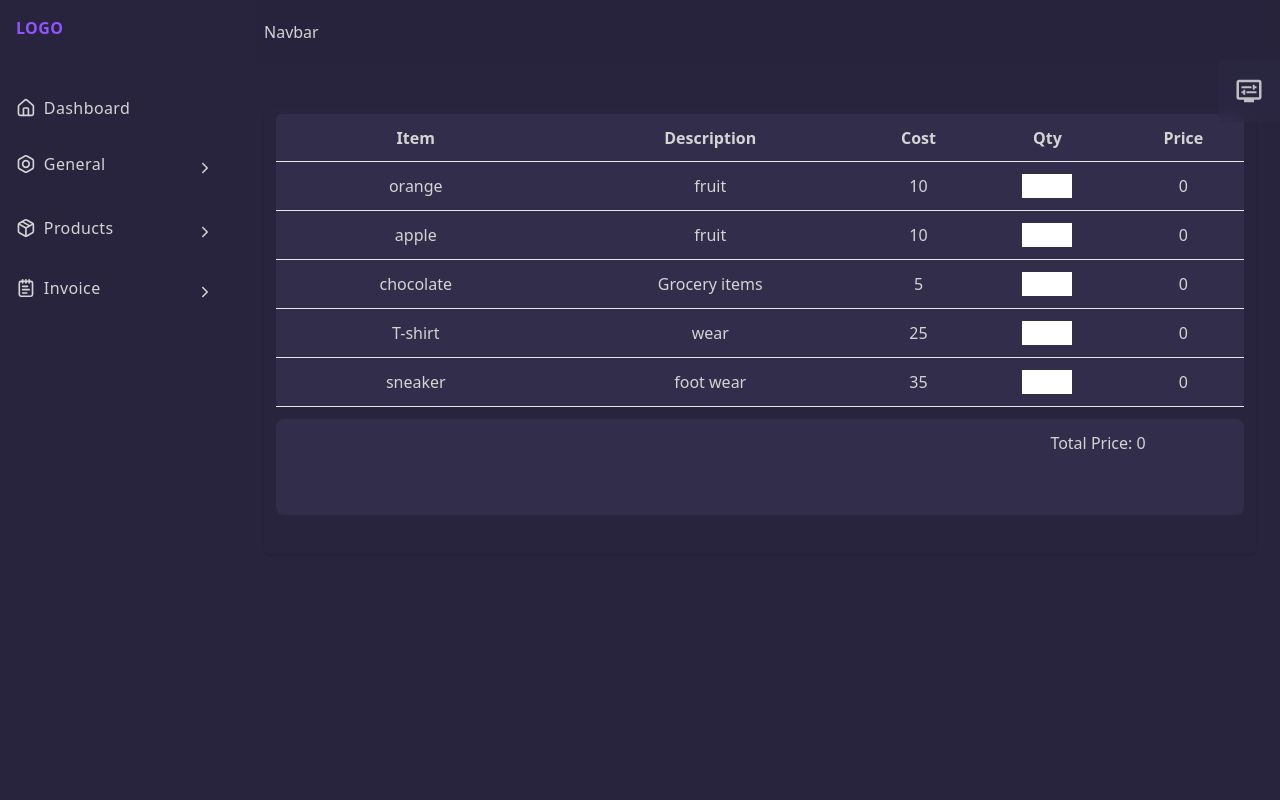
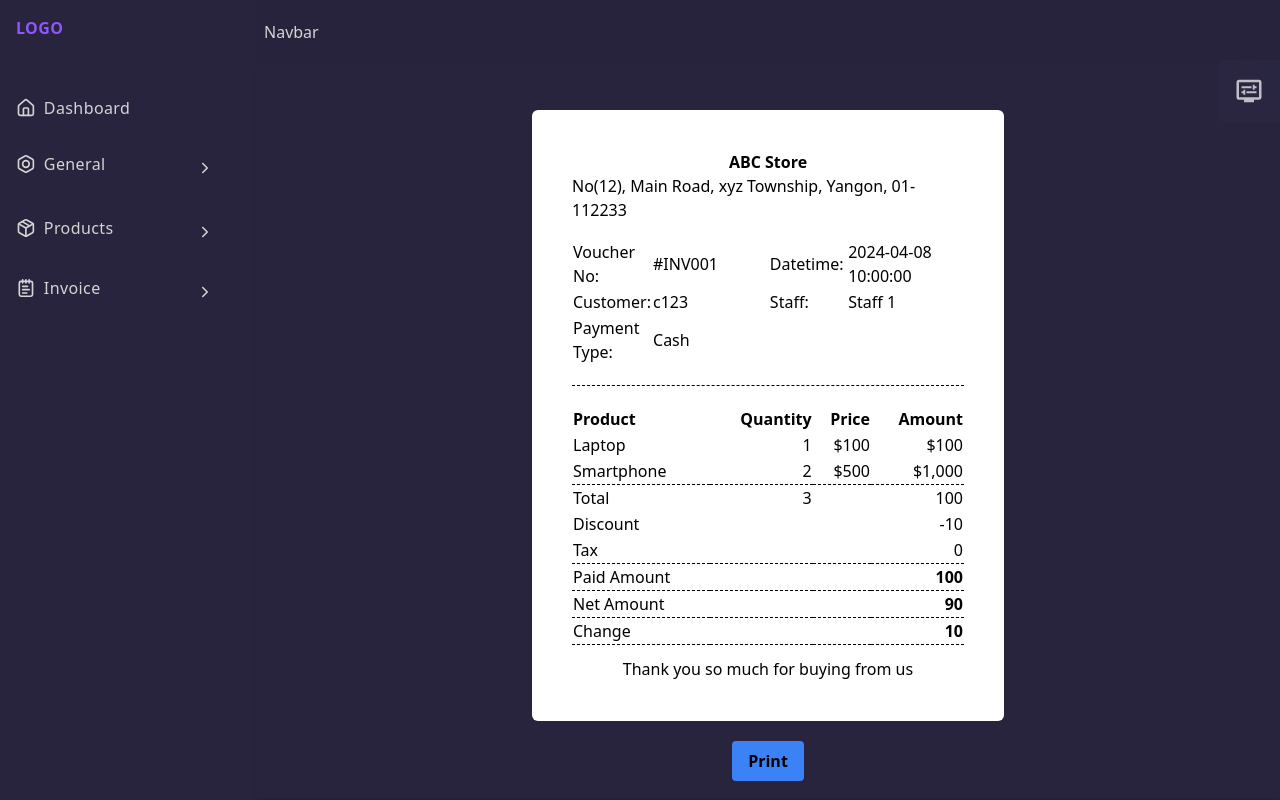
Before and after one commit to one-project-one-month/pos_frontend_react, a React (Vite) app: page /invoice/preview in a window 1280 px wide. Built offline with nearby package versions, Linux system fonts and the light colour scheme.

Commit message:
feat: Add PreviewInvoice page

```diff
--- a/src/Pages/Invoice/PreviewInvoice.jsx
+++ b/src/Pages/Invoice/PreviewInvoice.jsx
@@ -1,22 +1,118 @@
-import Quantity from './Quantity';
-import { useSelector } from "react-redux";
+import sampleInvoice from "../../db/preview.json";
+//import { useSelector } from "react-redux";
 
 const PreviewInvoice = () => {
-  const color = useSelector(state => state.animateSlice);
+  //const color = useSelector((state) => state.animateSlice);
 
+  const handlePrint = () => {
+    const printContent = document.getElementById("invoice-preview");
+    const newWindow = window.open("", "_blank");
+    newWindow.document.write('<html><head><title>Print</title>');
+    newWindow.document.write('<link rel="stylesheet" href="../index.css">');
+    newWindow.document.write('</head><body>');
+    newWindow.document.write(printContent.innerHTML);
+    newWindow.document.write('</body></html>');
+    newWindow.document.close();
+    newWindow.print();
+  };
+
+  //console.log(color);
   return (
-    <section
-      style={{
-        color: color.textColor,
-        backgroundColor: color.bgColor
-      }}
-      className="absolute right-2 w-[80%] top-[70px] overflow-hidden rounded-md"
-    >
-
-      <div className="InvoiceCard rounded-md flex gap-5 items-center p-4 w-full h-auto ">
-        <Quantity color={color} />
+    <div id="invoice-preview" className="bg-transparent top-[70px] overflow-y-hidden bg-[#312d4b] shadow-md absolute w-[80%] right-0 p-10 h-[91vh]">
+      <div className="flex flex-col items-center justify-center w-full ">
+        <div
+          className="flex flex-col justify-center w-1/2 p-10 text-black bg-white rounded-md invoice-preview">
+          <div className="flex flex-col items-center">
+            <h2 className="font-bold">ABC Store</h2>
+            <h3>No(12), Main Road, xyz Township, Yangon, 01-112233</h3>
+            <hr className="my-2 border-black border-dashed" />
+            <table className="table-auto w-full">
+              <tbody>
+                <tr>
+                  <td className="w-[20%]">Voucher No:</td>
+                  <td className="w-[30%]">#{sampleInvoice.saleInvoice.voucherNo}</td>
+                  <td className="w-[20%]">Datetime:</td>
+                  <td className="w-[30%]">{sampleInvoice.saleInvoice.saleInvoiceDatetime}</td>
+                </tr>
+                <tr>
+                  <td className="w-[20%]">Customer:</td>
+                  <td className="w-[30%]">{sampleInvoice.saleInvoice.customerCode}</td>
+                  <td className="w-[20%]">Staff:</td>
+                  <td className="w-[30%]">{sampleInvoice.saleInvoice.staffCode || "Staff 1"}</td>
+                </tr>
+                <tr>
+                  <td className="w-[20%]">Payment Type:</td>
+                  <td className="w-[30%]">{sampleInvoice.saleInvoice.paymentType || "Cash"}</td>
+                  <td className="w-[20%]"></td>
+                  <td className="w-[30%]"></td>
+                </tr>
+              </tbody>
+            </table>
+          </div>
+          <hr className="my-5 border-black border-dashed" />
+          <table className="table-auto">
+            <thead>
+              <tr>
+                <th className="text-left">Product</th>
+                <th className="text-right">Quantity</th>
+                <th className="text-right">Price</th>
+                <th className="text-right">Amount</th>
+              </tr>
+            </thead>
+            <tbody>
+              {sampleInvoice.saleInvoice.itemList.map((item, index) => (
+                <tr key={index}>
+                  <td>{item.productName}</td>
+                  <td className="text-right">{item.quantity.toLocaleString()}</td>
+                  <td className="text-right">${item.price.toLocaleString()}</td>
+                  <td className="text-right">${item.amount.toLocaleString()}</td>
+                </tr>
+              ))}
+              <tr className="border-t border-black border-dashed">
+                <td>Total</td>
+                <td className="text-right">{sampleInvoice.saleInvoice.itemList.reduce((acc, item) => acc + (item.quantity || 0), 0).toLocaleString()}</td>
+                <td></td>
+                <td className="text-right">{sampleInvoice.saleInvoice.totalAmount.toLocaleString()}</td>
+              </tr>
+              <tr>
+                <td>Discount</td>
+                <td></td>
+                <td></td>
+                <td className="text-right">-{sampleInvoice.saleInvoice.discount.toLocaleString() || 0}</td>
+              </tr>
+              <tr>
+                <td>Tax</td>
+                <td></td>
+                <td></td>
+                <td className="text-right">{sampleInvoice.saleInvoice.tax.toLocaleString() || 0}</td>
+              </tr>
+              <tr className="border-t border-black border-dashed">
+                <td>Paid Amount</td>
+                <td></td>
+                <td></td>
+                <td className="text-right font-bold">{sampleInvoice.saleInvoice.receiveAmount.toLocaleString() || 0}</td>
+              </tr>
+              <tr className="border-t border-black border-dashed">
+                <td>Net Amount</td>
+                <td></td>
+                <td></td>
+                <td className="text-right font-bold">{sampleInvoice.saleInvoice.paymentAmount.toLocaleString() || 0}</td>
+              </tr>
+              <tr className="border-y border-black border-dashed">
+                <td>Change</td>
+                <td></td>
+                <td></td>
+                <td className="text-right font-bold">{sampleInvoice.saleInvoice.change.toLocaleString() || 0}</td>
+              </tr>
+            </tbody>
+          </table>
+          <h3 className="text-center mt-3">Thank you so much for buying from us</h3>
+        </div>
+        <button className="bg-blue-500 hover:bg-blue-700 text-black font-bold py-2 px-4 rounded mt-5" onClick={handlePrint}>
+          Print
+        </button>
       </div>
-    </section>
+    </div>
   );
 };
 
--- /dev/null
+++ b/src/db/preview.json
@@ -0,0 +1,30 @@
+{
+    "saleInvoice": {
+        "totalAmount": 100.00,
+        "discount": 10.00,
+        "staffCode": "",
+        "tax": "",
+        "paymentType": "",
+        "customerAccountNo": "abc",
+        "paymentAmount": 90,
+        "receiveAmount": 100,
+        "change": 10,
+        "customerCode": "c123",
+        "saleInvoiceDatetime": "2024-04-08 10:00:00",
+        "voucherNo": "INV001",
+        "itemList": [
+            {
+                "productName": "Laptop",
+                "quantity": 1,
+                "price": 100,
+                "amount": 100
+            },
+            {
+                "productName": "Smartphone",
+                "quantity": 2,
+                "price": 500,
+                "amount": 1000
+            }
+        ]
+    }
+}
```
